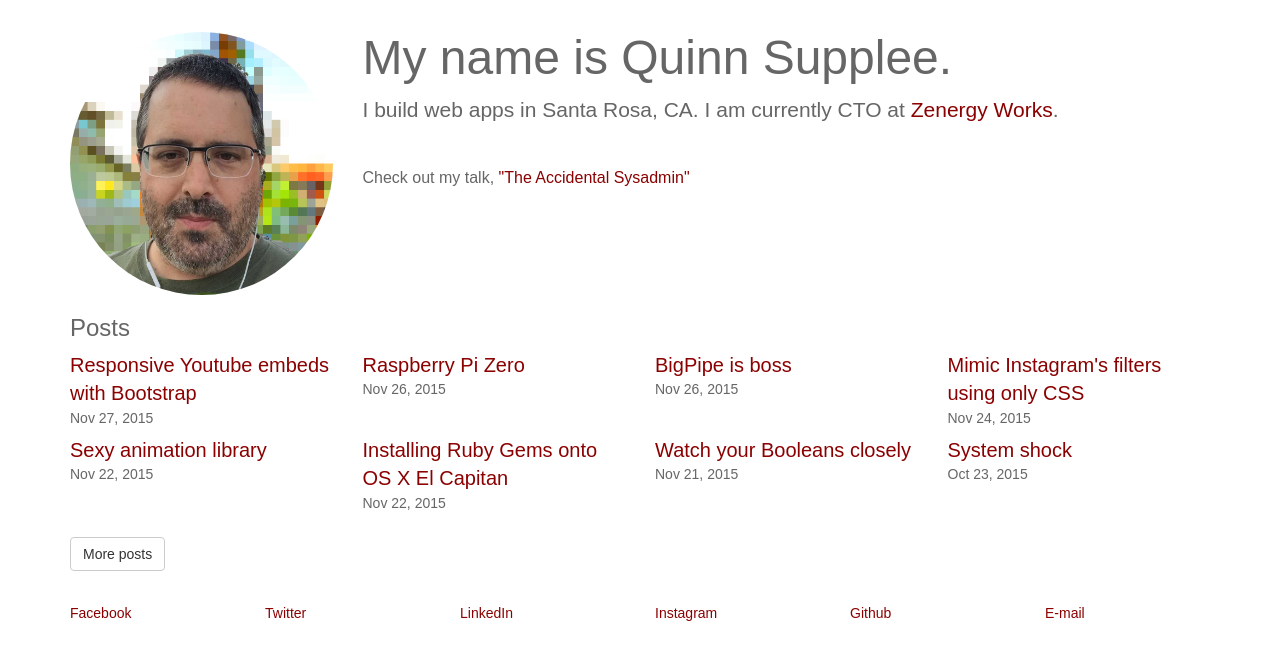
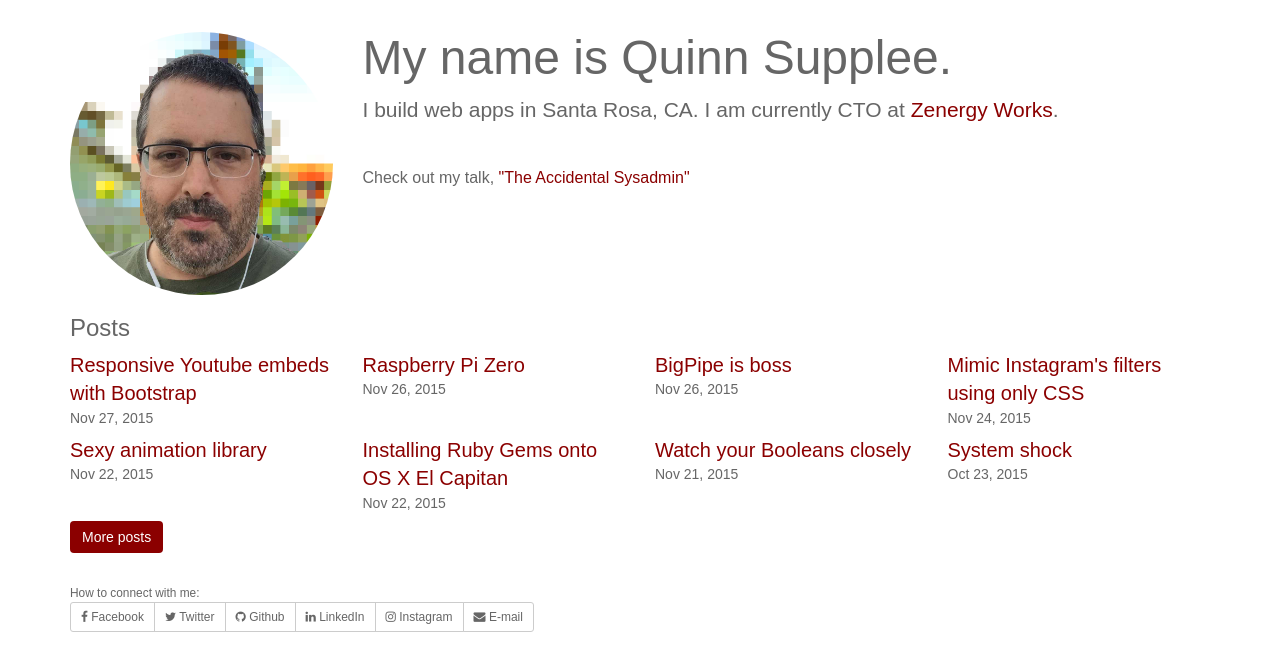
Before and after one commit to quinns/quinns.github.io, a Jekyll site: the page built from index.html, in a window 1280 px wide. Shown: the top 671 px of the page. Built offline with Jekyll 4.4.1, drawn with Linux system fonts in a browser that asks for light colours; nearby versions of some CDN libraries; some web fonts are replaced.

Commit message:
converted contact links to button bar

```diff
--- a/_config.yml
+++ b/_config.yml
@@ -21,7 +21,6 @@ markdown: kramdown
 
 #permalink: /:year-:month-:day/:title.html
 
-
-compress_html:
-ignore:
-    envs: [localhost]
+# compress_html:
+# ignore:
+#     envs: [localhost]
--- a/_includes/footer.html
+++ b/_includes/footer.html
@@ -1,24 +1,15 @@
 <footer>
 	<div class="container">
-		<div class="row services-links">
-	        <div class="link col-md-2 col-xs-6">
-	            <a href="//facebook.com/qsupplee" target="_blank" title="Pictures of my kids, mostly">Facebook</a>
-	        </div>
-	        <div class="link col-md-2 col-xs-6">
-	            <a href="//twitter.com/quinns" target="_blank" title="Just random tech retweets">Twitter</a>
-	        </div>
-	        <div class="link col-md-2 col-xs-6">
-	           <a href="//www.linkedin.com/in/quinnsupplee" target="_blank" title="People like to endorse me for web stuff">LinkedIn</a>
-	        </div>
-	        <div class="link col-md-2 col-xs-6">
-	           <a href="//instagram.com/quinn" target="_blank" title="I hope you like black-and-white photography">Instagram</a>
-	        </div>
-	        <div class="link col-md-2 col-xs-6">
-	           <a href="//github.com/quinns" target="_blank" title="A tiny fraction of my code output">Github</a>
-	        </div>
-	        <div class="link col-md-2 col-xs-6">
-	          <a href="mailto:quinn@quinnsupplee.com" title="The 21st century fax machine">E-mail</a>
-	        </div>
+		<div class="row"><div class="col-xs-12 small">How to connect with me: </div></div>
+		<div class="row">
+			<div class="btn-group col-xs-12">
+		          <a  class="btn btn-default btn-sm" href="//facebook.com/qsupplee" target="_blank" title="Pictures of my kids, mostly"><i class="fa fa-facebook"></i> <span class="hidden-xs">Facebook</span></a>
+		          <a class="btn btn-default btn-sm" href="//twitter.com/quinns" target="_blank" title="Just random tech retweets"><i class="fa fa-twitter"></i> <span class="hidden-xs">Twitter</span></a>
+		          <a class="btn btn-default btn-sm" href="//github.com/quinns" target="_blank" title="A tiny fraction of my code output"><i class="fa fa-github"></i> <span class="hidden-xs">Github</span></a>
+		          <a class="btn btn-default btn-sm" href="//www.linkedin.com/in/quinnsupplee" target="_blank" title="People like to endorse me for web stuff"><i class="fa fa-linkedin"></i> <span class="hidden-xs">LinkedIn</span></a>
+		           <a class="btn btn-default btn-sm" href="//instagram.com/quinn" target="_blank" title="I hope you like black-and-white photography"><i class="fa fa-instagram"></i> <span class="hidden-xs">Instagram</span></a>
+		          <a class="btn btn-default btn-sm" href="mailto:quinn@quinnsupplee.com" title="The 21st century fax machine"><i class="fa fa-envelope"></i> <span class="hidden-xs">E-mail</span></a>
+			</div>
 		</div>
 	</div>
 </footer>
--- a/_includes/head.html
+++ b/_includes/head.html
@@ -5,6 +5,7 @@
     <title>{% if page.title %}{{ page.title }}{% else %}{{ site.title }}{% endif %}</title>
 	<meta name="description" content="{% if page.excerpt %}{{ page.excerpt | strip_html | strip_newlines | truncate: 160 }}{% else %}{{ site.description }}{% endif %}">
     <link rel="stylesheet" href="//maxcdn.bootstrapcdn.com/bootstrap/3.3.0/css/bootstrap.min.css" type="text/css">
+    <link rel="stylesheet" href="//maxcdn.bootstrapcdn.com/font-awesome/4.5.0/css/font-awesome.min.css">
     <link rel="stylesheet" href="{{ "/css/style.css" | prepend: site.baseurl }}" type="text/css">
   <link rel="canonical" href="{{ page.url | replace:'index.html','' | prepend: site.baseurl | prepend: site.url }}">
   <link rel="alternate" type="application/rss+xml" title="{{ site.title }}" href="{{ "/feed.xml" | prepend: site.baseurl | prepend: site.url }}">
--- a/css/style.css
+++ b/css/style.css
@@ -8,6 +8,7 @@ html{
 a, a:hover{
 	color: darkred;
 }
+
 body{
 	padding-top: 0;
 	height: 100%;
@@ -20,7 +21,6 @@ footer{
 	margin-bottom: 1em;
 }
 h1{
-/* 	margin-bottom: 1em; */
 	font-size: 3rem;
 }
 h1.front-title{
@@ -38,10 +38,16 @@ p{
 	margin-bottom: 2em;
 }
 
-.glasses{
-	width: 320px;
-	height: 213px;
+
+.btn-primary{
+	background-color: darkred;
+	border: none;
 }
+.btn-primary:hover{
+	background-color: firebrick;
+	border: none;
+}
+
 .site-title{
 	font-size: 1.5rem;
 	background-color: #666;
@@ -105,13 +111,3 @@ header .selfie{
 .filed-under{
 	margin-top: .5rem;
 }
-
-
-/*
-.row-eq-height {
-  display: -webkit-box;
-  display: -webkit-flex;
-  display: -ms-flexbox;
-  display: flex;
-}
-*/
--- a/index.html
+++ b/index.html
@@ -2,7 +2,6 @@
 layout: default
 body_class: front
 ---
-
 <div class="center-block front-header">
 	<div class="row">
 		<div class="col-sm-3">
@@ -24,4 +23,4 @@ body_class: front
   </div>
 {% endfor %}
 </div>
-<a class="btn btn-default" href="posts">More posts</a>
+<a class="btn btn-primary" href="posts">More posts</a>
```
